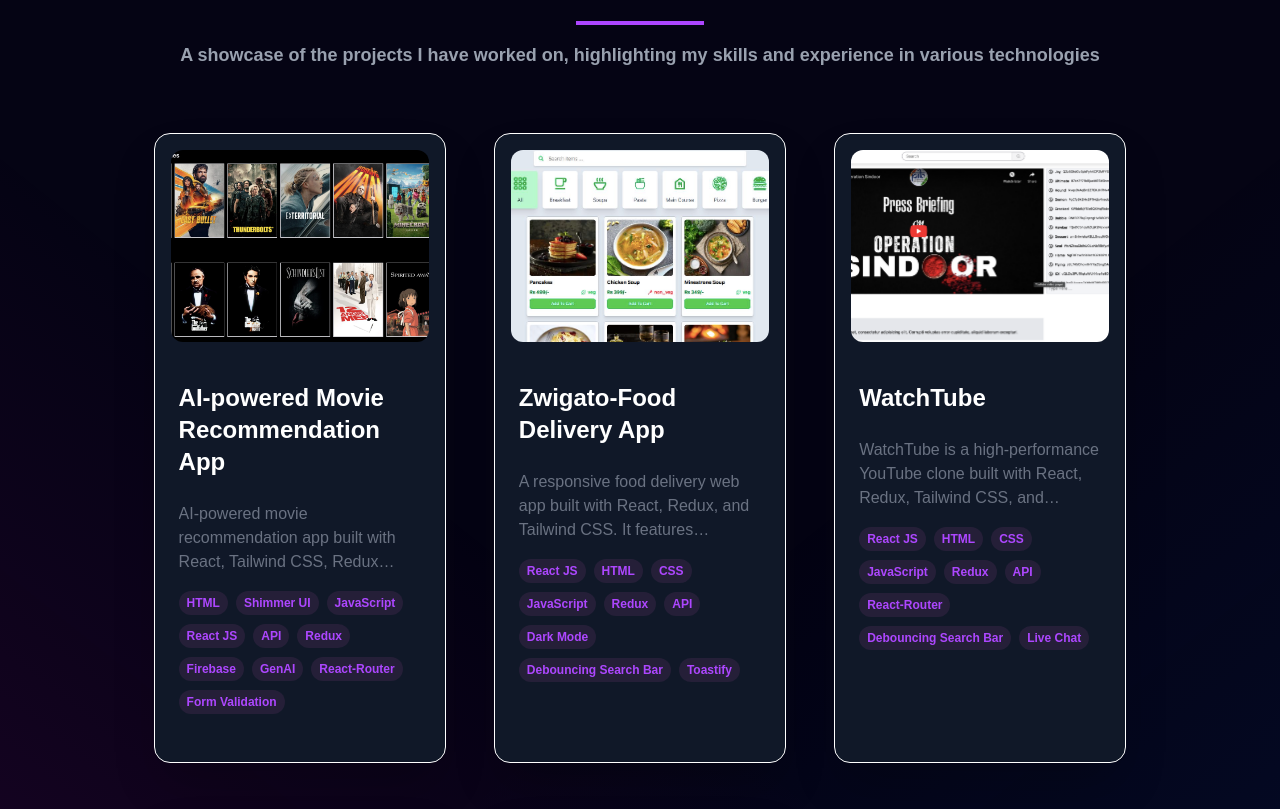
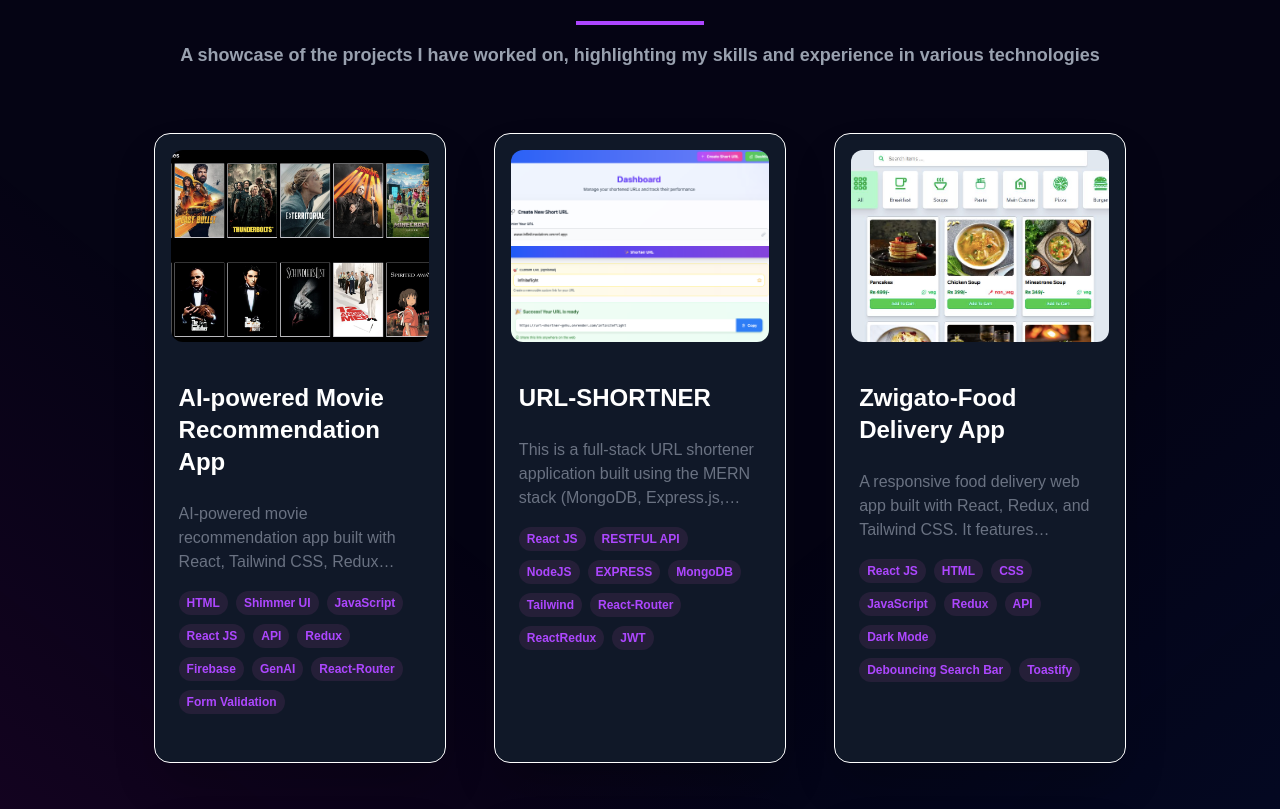
Before and after one commit to akshat-2502/My-Portfolio, a React (Vite) app: page / in a window 1280 px wide. Shown: the part 1980-2789 px from the top of the page. Built offline with nearby package versions, Linux system fonts and the light colour scheme.

Commit message:
new projects added

```diff
--- a/src/constants.js
+++ b/src/constants.js
@@ -32,6 +32,7 @@
 import vercelLogo from "./assets/tech_logo/vercel.png";
 import postgreLogo from "./assets/tech_logo/postgre.png";
 import csharpLogo from "./assets/tech_logo/csharp.png";
+import urlLogo from "./assets/work_logo/urlLogo.png";
 
 // Experience Section Logo's
 import webverseLogo from "./assets/company_logo/webverse_logo.png";
@@ -209,6 +210,26 @@
   },
   {
     id: 1,
+    title: "URL-SHORTNER",
+    description:
+      "This is a full-stack URL shortener application built using the MERN stack (MongoDB, Express.js, React, Node.js). It allows users to shorten long URLs into compact links and track them efficiently. The app is equipped with user authentication, RESTful API design, and secure cookie-based sessions, delivering both functionality and security.",
+    image: urlLogo,
+    tags: [
+      "React JS",
+      "RESTFUL API",
+      "NodeJS",
+      "EXPRESS",
+      "MongoDB",
+      "Tailwind",
+      "React-Router",
+      "ReactRedux",
+      "JWT",
+    ],
+    github: "https://github.com/akshat-2502/url-shortner",
+    webapp: "https://url-shortner-kappa-puce.vercel.app/",
+  },
+  {
+    id: 2,
     title: "Zwigato-Food Delivery App",
     description:
       "A responsive food delivery web app built with React, Redux, and Tailwind CSS. It features category-based filtering, add-to-cart functionality, a dynamic cart sidebar, dark mode toggle, and toast notifications. The app offers smooth UI transitions and provides a seamless user experience for browsing and ordering food items.",
@@ -228,7 +249,7 @@
     webapp: "https://food-delivery-react-and-redux.vercel.app/",
   },
   {
-    id: 2,
+    id: 3,
     title: "WatchTube",
     description:
       "WatchTube is a high-performance YouTube clone built with React, Redux, Tailwind CSS, and JavaScript. It integrates Google APIs to fetch and display video content, with a debounced search box that provides real-time suggestions via API calls. Features include an optimized live chat system, efficient state management with Redux, and a recursive nested comments section for threaded discussions.",
@@ -249,7 +270,7 @@
   },
 
   {
-    id: 3,
+    id: 4,
     title: "Ochi-An Animation Website",
     description:
       "A visually rich animation website built using React, Tailwind CSS, JavaScript, HTML, Framer Motion, and GSAP. It features smooth, high-performance animations and interactive transitions for an immersive user experience. Framer Motion and GSAP power complex motion effects, while the responsive Tailwind layout ensures seamless performance across all devices. Designed for speed, elegance, and modern UI flow.",
@@ -266,7 +287,7 @@
     webapp: "https://ochi-seven-eta.vercel.app/",
   },
   {
-    id: 4,
+    id: 5,
     title: "Portfolio Website",
     description:
       "A fully responsive, modern portfolio website built using React, JavaScript, Tailwind CSS, and React Router. It features smooth navigation, animated typing effects via React Typewriter, and interactive elements powered by Parallax Tilt for an engaging user experience. The UI is optimized for all devices, showcasing projects and skills with a clean, visually appealing, and dynamic design.",
```
Also changed, not shown: src/assets/work_logo/urlLogo.png (added).
